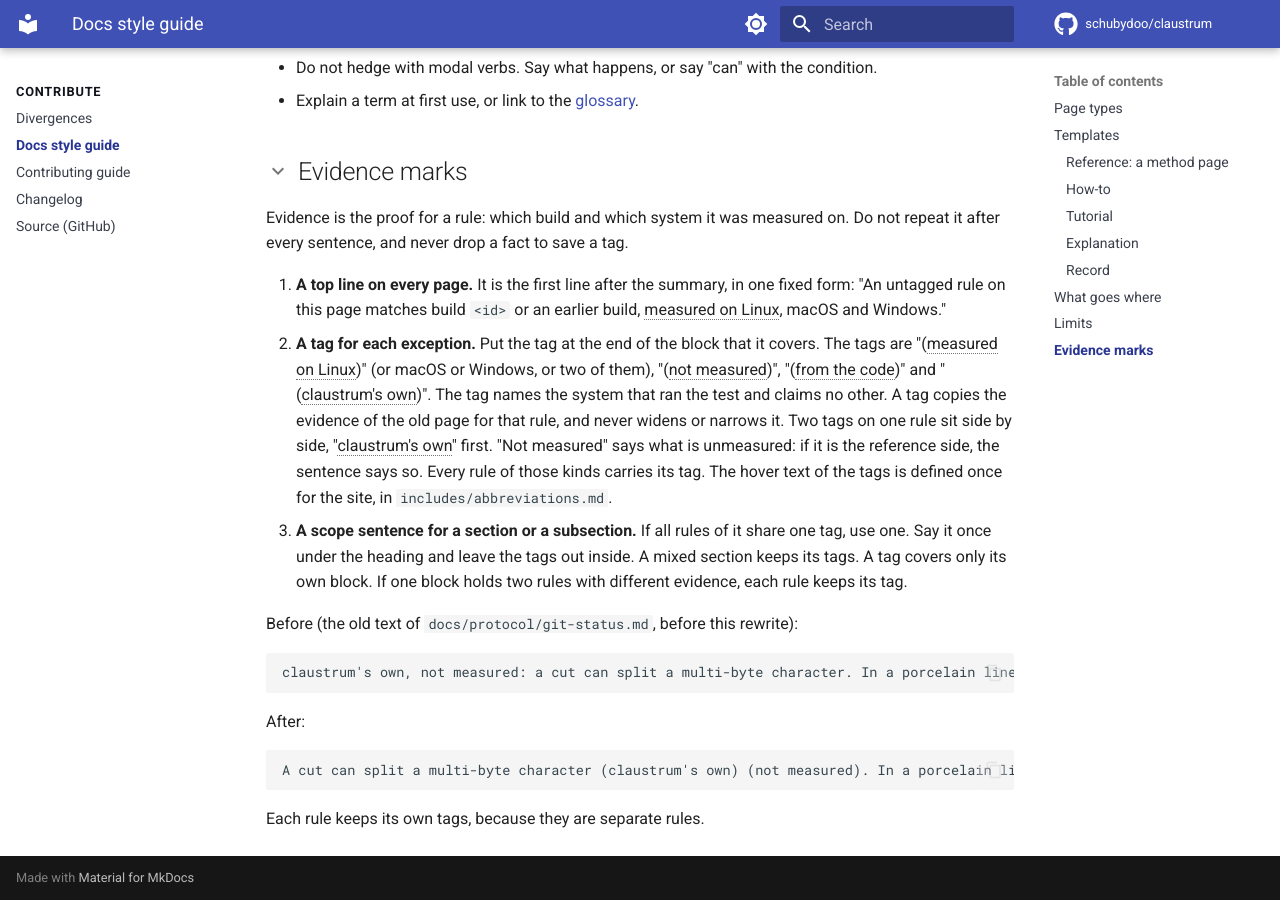
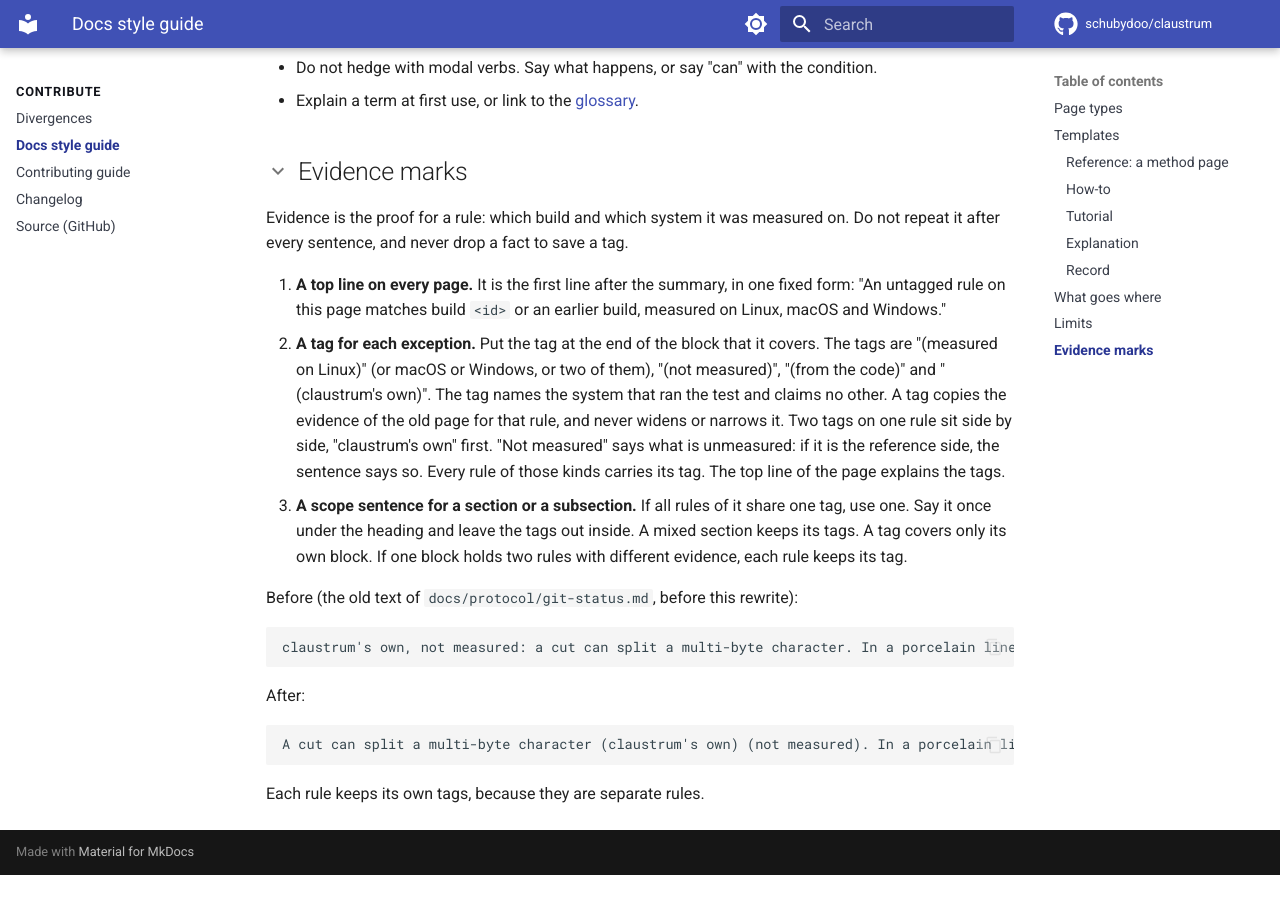
Before and after one commit to schubydoo/claustrum, an MkDocs documentation site: the page built from docs/STYLE.md, in a window 1280 px wide and 900 px high, scrolled down 3955 px. Built offline with MkDocs 1.6.1 and Material for MkDocs 9.7.7, drawn with Linux system fonts in a browser that asks for light colours; comment, search, counter and statistics services are not loaded; after the commit the page ends 4830 px from its top, so only the background shows below that; some of the changed text lies outside the part shown.

Commit message:
docs: drop the tag hover text and the abbr extension
Co-Authored-By: Claude Opus 5.5 <noreply@anthropic.com>

```diff
--- a/docs/STYLE.md
+++ b/docs/STYLE.md
@@ -168,7 +168,7 @@ Keep these plain-English rules:
 Evidence is the proof for a rule: which build and which system it was measured on. Do not repeat it after every sentence, and never drop a fact to save a tag.
 
 1. **A top line on every page.** It is the first line after the summary, in one fixed form: "An untagged rule on this page matches build `<id>` or an earlier build, measured on Linux, macOS and Windows."
-2. **A tag for each exception.** Put the tag at the end of the block that it covers. The tags are "(measured on Linux)" (or macOS or Windows, or two of them), "(not measured)", "(from the code)" and "(claustrum's own)". The tag names the system that ran the test and claims no other. A tag copies the evidence of the old page for that rule, and never widens or narrows it. Two tags on one rule sit side by side, "claustrum's own" first. "Not measured" says what is unmeasured: if it is the reference side, the sentence says so. Every rule of those kinds carries its tag. The hover text of the tags is defined once for the site, in `includes/abbreviations.md`.
+2. **A tag for each exception.** Put the tag at the end of the block that it covers. The tags are "(measured on Linux)" (or macOS or Windows, or two of them), "(not measured)", "(from the code)" and "(claustrum's own)". The tag names the system that ran the test and claims no other. A tag copies the evidence of the old page for that rule, and never widens or narrows it. Two tags on one rule sit side by side, "claustrum's own" first. "Not measured" says what is unmeasured: if it is the reference side, the sentence says so. Every rule of those kinds carries its tag. The top line of the page explains the tags.
 3. **A scope sentence for a section or a subsection.** If all rules of it share one tag, use one. Say it once under the heading and leave the tags out inside. A mixed section keeps its tags. A tag covers only its own block. If one block holds two rules with different evidence, each rule keeps its tag.
 
 Before (the old text of `docs/protocol/git-status.md`, before this rewrite):
--- a/mkdocs.yml
+++ b/mkdocs.yml
@@ -59,7 +59,6 @@ plugins:
   - search
 
 markdown_extensions:
-  - abbr
   - admonition
   - attr_list
   - md_in_html
@@ -74,11 +73,6 @@ markdown_extensions:
       anchor_linenums: true
   - pymdownx.details
   - pymdownx.inlinehilite
-  # Shared evidence-tag hovers: one file for every page, outside docs/.
-  - pymdownx.snippets:
-      base_path: includes
-      auto_append:
-        - abbreviations.md
   # Mermaid diagrams: Material loads Mermaid from a CDN in the reader's browser.
   - pymdownx.superfences:
       custom_fences:
```
Also changed, not shown: includes/abbreviations.md (deleted, +0 -8 lines), 1 other file.
